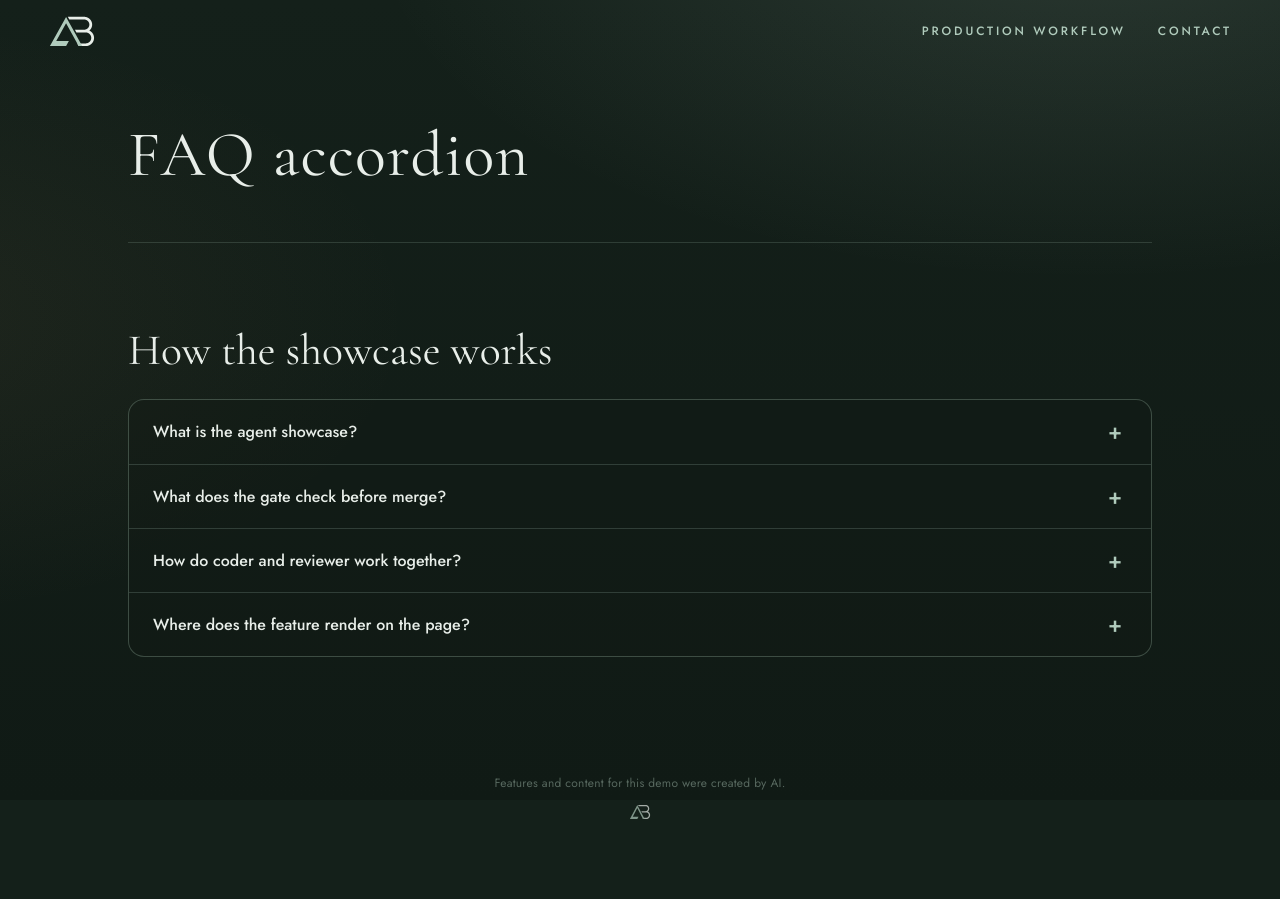
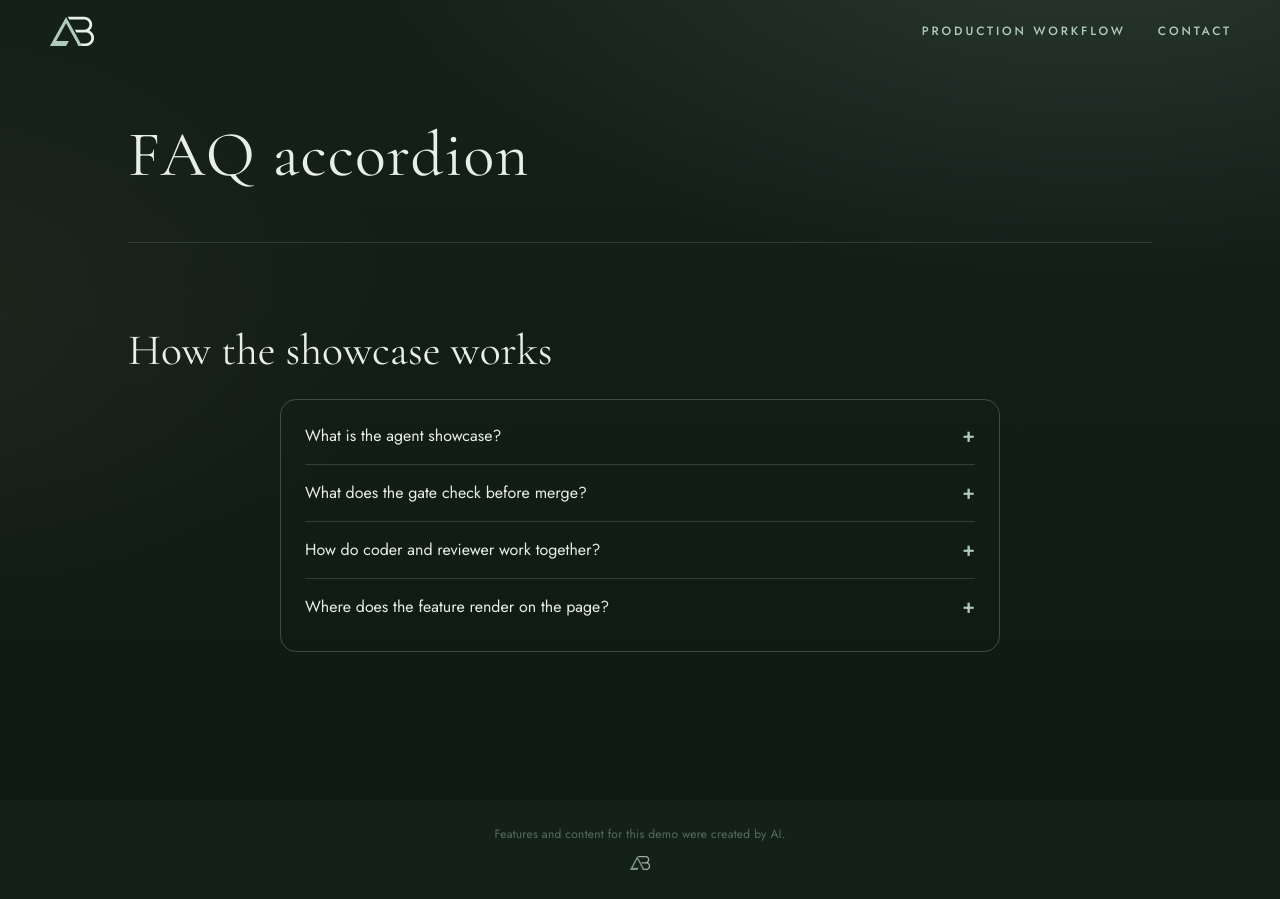
Before and after one commit to ashtonbach/agent-showcase, a Next.js app: page /showcase/ in a window 1280 px wide. Before the commit the page ends 848 px from the top, so only its background shows below. Built offline with nearby package versions, Linux system fonts and the light colour scheme.

Commit message:
Feature: FAQ accordion (Author: Alder)
Co-authored-by: AshtonBach Coder <ashtonbach-coder@users.noreply.github.com>

```diff
--- a/app/lab/faq-accordion/index.tsx
+++ b/app/lab/faq-accordion/index.tsx
@@ -1,33 +1,33 @@
 "use client";
 import { useState } from "react";
-const HID = "faq-accordion-heading";
-const ITEMS = [
-  ["faq-panel-1", "What is the agent showcase?", "It is a timed live run where specialist agents each take a role—coder, reviewer, QA, and design—and ship a small UI feature from a written spec onto a preview deployment."],
-  ["faq-panel-2", "What does the gate check before merge?", "An automated gate enforces allowed files, line limits, banned APIs, a production build, layout at mobile and desktop widths, and functional behavior such as accordion semantics."],
-  ["faq-panel-3", "How do coder and reviewer work together?", "The coder implements the lab slot, runs SHIP to self-check and push, then hands off to the reviewer; fix rounds apply only the notes returned until checks pass."],
-  ["faq-panel-4", "Where does the feature render on the page?", "Each run swaps the single lab import in the app shell so the new section mounts under the page title, styled inside its own scoped classes without leaking globals."],
-] as const;
-const CSS = `.lab-faq{width:min(720px,100%);margin:8px auto 56px;color:var(--mist,#f2efe6)}.lab-faq h2{font-family:var(--serif);font-weight:400;font-size:30px;line-height:1.2;margin:0 0 20px}.lab-faq-card{border:1px solid rgba(176,203,188,.28);border-radius:16px;overflow:hidden;background:rgba(18,26,22,.35)}.lab-faq-item{border-bottom:1px solid rgba(176,203,188,.2)}.lab-faq-item:last-child{border-bottom:none}.lab-faq-trigger{width:100%;display:flex;align-items:flex-start;justify-content:space-between;gap:16px;padding:20px 24px;margin:0;border:none;background:transparent;color:inherit;font-family:var(--sans);font-size:16px;font-weight:500;text-align:left;cursor:pointer;line-height:1.45}.lab-faq-trigger:hover,.lab-faq-trigger:focus-visible{background:rgba(176,203,188,.08);outline:none}.lab-faq-trigger:focus-visible{box-shadow:inset 0 0 0 2px var(--sage,#b0cbbc)}.lab-faq-icon{flex-shrink:0;width:1.5rem;font-size:22px;line-height:1;color:var(--sage,#b0cbbc);text-align:center}.lab-faq-panel{padding:0 24px 20px;font-family:var(--sans);font-size:15px;line-height:1.6;color:#e8eee9}@media(prefers-reduced-motion:no-preference){.lab-faq-trigger,.lab-faq-panel{transition:background .15s ease}}`;
+const FAQS = [
+  { q: "What is the agent showcase?", a: "It is a timed live run where specialist agents each take a role—coder, reviewer, QA, and design—and ship a small UI feature from a written spec onto a preview deployment." },
+  { q: "What does the gate check before merge?", a: "An automated gate enforces allowed files, line limits, banned APIs, a production build, layout at mobile and desktop widths, and functional behavior such as accordion semantics." },
+  { q: "How do coder and reviewer work together?", a: "The coder implements the lab slot, runs SHIP to self-check and push, then hands off to the reviewer; fix rounds apply only the notes returned until checks pass." },
+  { q: "Where does the feature render on the page?", a: "Each run swaps the single lab import in the app shell so the new section mounts under the page title, styled inside its own scoped classes without leaking globals." },
+];
 export default function FaqAccordion() {
-  const [open, setOpen] = useState<string | null>(null);
+  const [openIndex, setOpenIndex] = useState<number | null>(null);
+  const toggle = (index: number) => setOpenIndex((prev) => (prev === index ? null : index));
   return (
-    <section className="lab-faq" data-lab="faq-accordion" aria-labelledby={HID}>
-      <style>{CSS}</style>
-      <h2 id={HID}>How the showcase works</h2>
-      <div className="lab-faq-card">
-        {ITEMS.map(([id, q, a]) => {
-          const on = open === id;
+    <section data-lab="faq-accordion" aria-labelledby="faq-accordion-title">
+      <h2 id="faq-accordion-title">How the showcase works</h2>
+      <div className="lab-faq">
+        {FAQS.map((item, index) => {
+          const open = openIndex === index;
+          const panelId = `faq-accordion-panel-${index}`;
           return (
-            <div className="lab-faq-item" key={id}>
-              <button type="button" className="lab-faq-trigger" aria-expanded={on} aria-controls={id} onClick={() => setOpen(on ? null : id)}>
-                <span>{q}</span>
-                <span className="lab-faq-icon" aria-hidden="true">{on ? "−" : "+"}</span>
+            <div key={panelId} className="lab-faq-item">
+              <button type="button" className="lab-faq-trigger" aria-expanded={open} aria-controls={panelId} onClick={() => toggle(index)}>
+                <span className="lab-faq-q">{item.q}</span>
+                <span className="lab-faq-icon" aria-hidden="true">{open ? "−" : "+"}</span>
               </button>
-              <div id={id} className="lab-faq-panel" role="region" hidden={!on}>{a}</div>
+              <div id={panelId} role="region" className="lab-faq-panel" hidden={!open}><p>{item.a}</p></div>
             </div>
           );
         })}
       </div>
+      <style>{`[data-lab="faq-accordion"] .lab-faq{width:min(720px,100%);margin:8px auto 56px;border:1px solid rgba(176,203,188,.28);border-radius:16px;padding:8px 24px 16px;box-sizing:border-box}[data-lab="faq-accordion"] .lab-faq-item{border-bottom:1px solid rgba(176,203,188,.2)}[data-lab="faq-accordion"] .lab-faq-item:last-child{border-bottom:none}[data-lab="faq-accordion"] .lab-faq-trigger{display:flex;align-items:flex-start;justify-content:space-between;gap:16px;width:100%;padding:16px 0;margin:0;border:none;background:transparent;color:var(--mist,#e8eee9);font-family:var(--sans),system-ui,sans-serif;font-size:1rem;line-height:1.45;text-align:left;cursor:pointer}[data-lab="faq-accordion"] .lab-faq-trigger:hover{color:var(--sage,#b0cbbc)}[data-lab="faq-accordion"] .lab-faq-trigger:focus-visible{outline:2px solid var(--sage,#b0cbbc);outline-offset:2px;border-radius:4px}[data-lab="faq-accordion"] .lab-faq-q{flex:1}[data-lab="faq-accordion"] .lab-faq-icon{flex-shrink:0;font-size:1.25rem;line-height:1.2;color:var(--sage,#b0cbbc);font-weight:500}[data-lab="faq-accordion"] .lab-faq-panel{padding:0 0 16px}[data-lab="faq-accordion"] .lab-faq-panel p{margin:0;color:var(--mist,#e8eee9);opacity:.92;font-size:.95rem;line-height:1.55}[data-lab="faq-accordion"] .lab-faq-panel[hidden]{display:none}@media(prefers-reduced-motion:no-preference){[data-lab="faq-accordion"] .lab-faq-icon{transition:transform .15s ease}}`}</style>
     </section>
   );
 }
```
